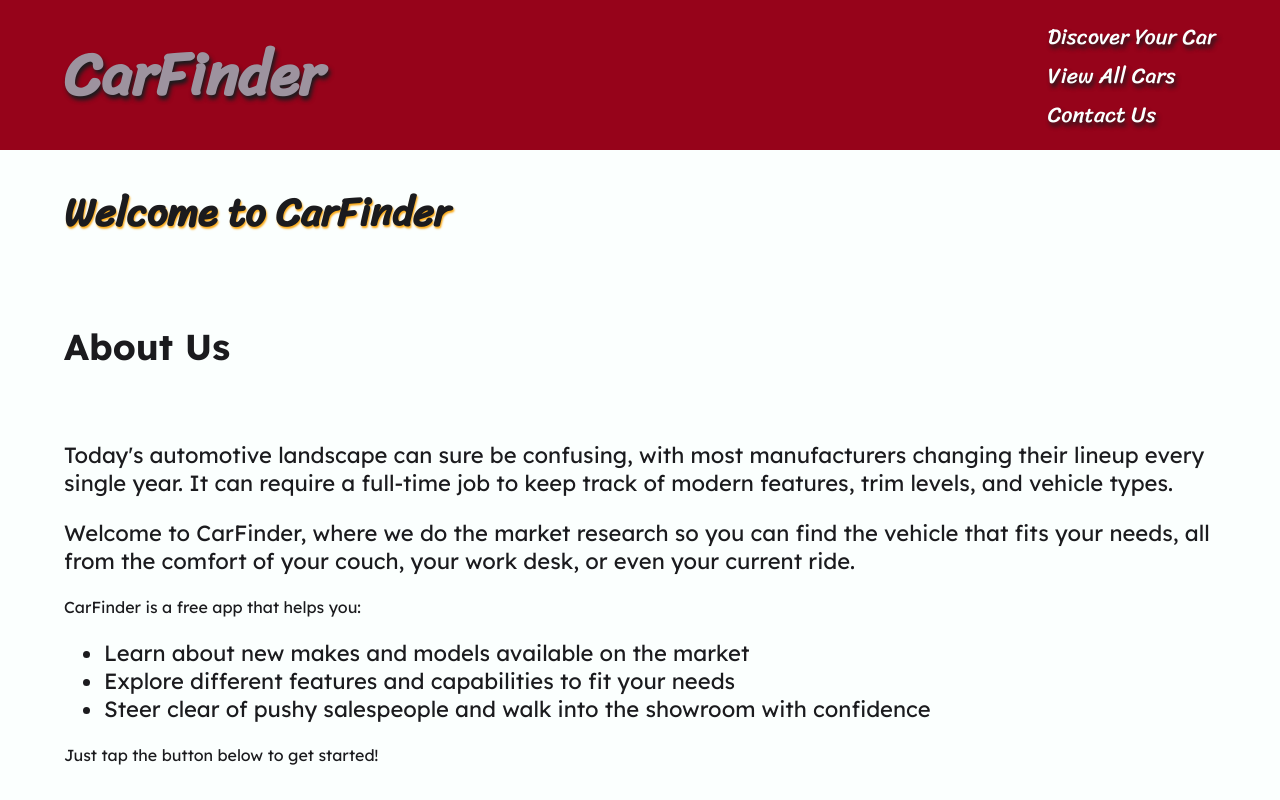
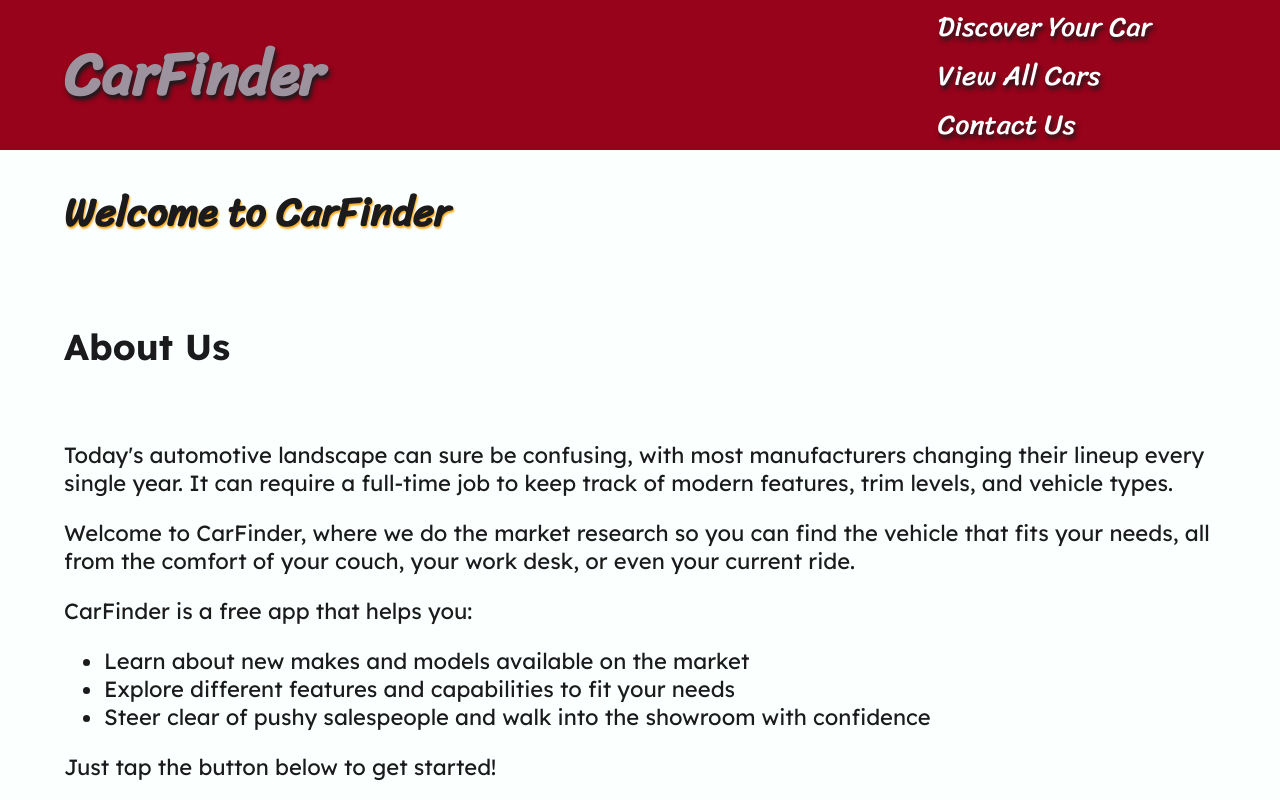
Before and after one commit to Nbelman1/unit1-final-project-carFinder, a React (Vite) app in the folder car-finder/: page / in a window 1280 px wide. Shown: the top 800 px of the page. Built offline with nearby package versions, Linux system fonts and the light colour scheme.

Commit message:
Removed unnecessary classNames in HTML elements

```diff
--- a/car-finder/src/components/main-page/Header.jsx
+++ b/car-finder/src/components/main-page/Header.jsx
@@ -8,13 +8,13 @@ const Header = () => {
 
                 <nav className="nav-container">
 					<ul className="nav-links">
-						<li>
+						<li className="nav-links">
 							Discover Your Car
 						</li>
-						<li>
+						<li className="nav-links">
 							View All Cars
 						</li>
-						<li>
+						<li className="nav-links">
 							Contact Us
 						</li>
 					</ul>
--- a/car-finder/src/components/main-page/Home.jsx
+++ b/car-finder/src/components/main-page/Home.jsx
@@ -8,17 +8,17 @@ const Home = () => {
             <p>
                 Today's automotive landscape can sure be confusing, with most manufacturers changing their lineup every single year. It can require a full-time job to keep track of modern features, trim levels, and vehicle types.
             </p>
-            <p className="text-para">
+            <p>
                 Welcome to CarFinder, where we do the market research so you can find the vehicle that fits your needs, all from the comfort of your couch, your work desk, or even your current ride.
             </p>
-            <div className="text-para">
-                CarFinder is a free app that helps you:
+            <div>
+                <p>CarFinder is a free app that helps you: </p>
                 <ul>
                     <li>Learn about new makes and models available on the market</li>
                     <li>Explore different features and capabilities to fit your needs</li>
                     <li>Steer clear of pushy salespeople and walk into the showroom with confidence</li>
                 </ul>
-                Just tap the button below to get started!
+                <p>Just tap the button below to get started!</p>
             </div>
             <button type='button' className="button-standard button-center" >Let's go!</button>
         </div>
```
